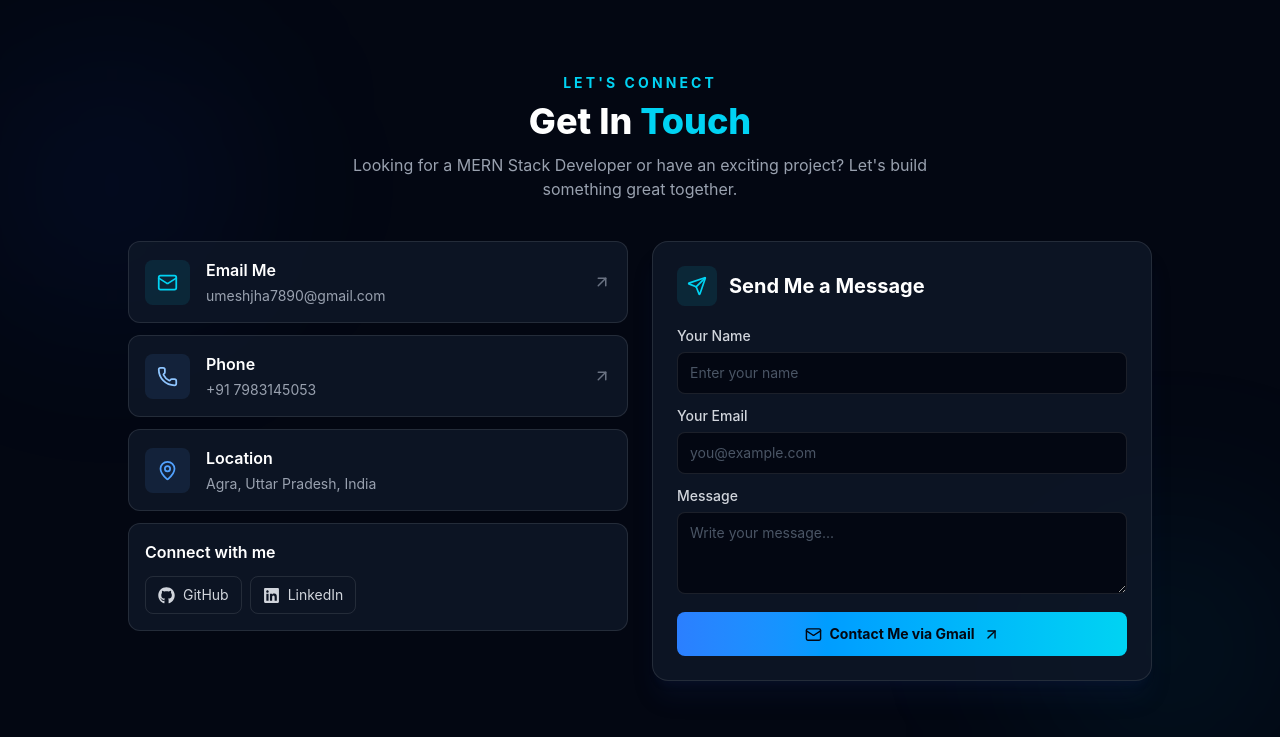
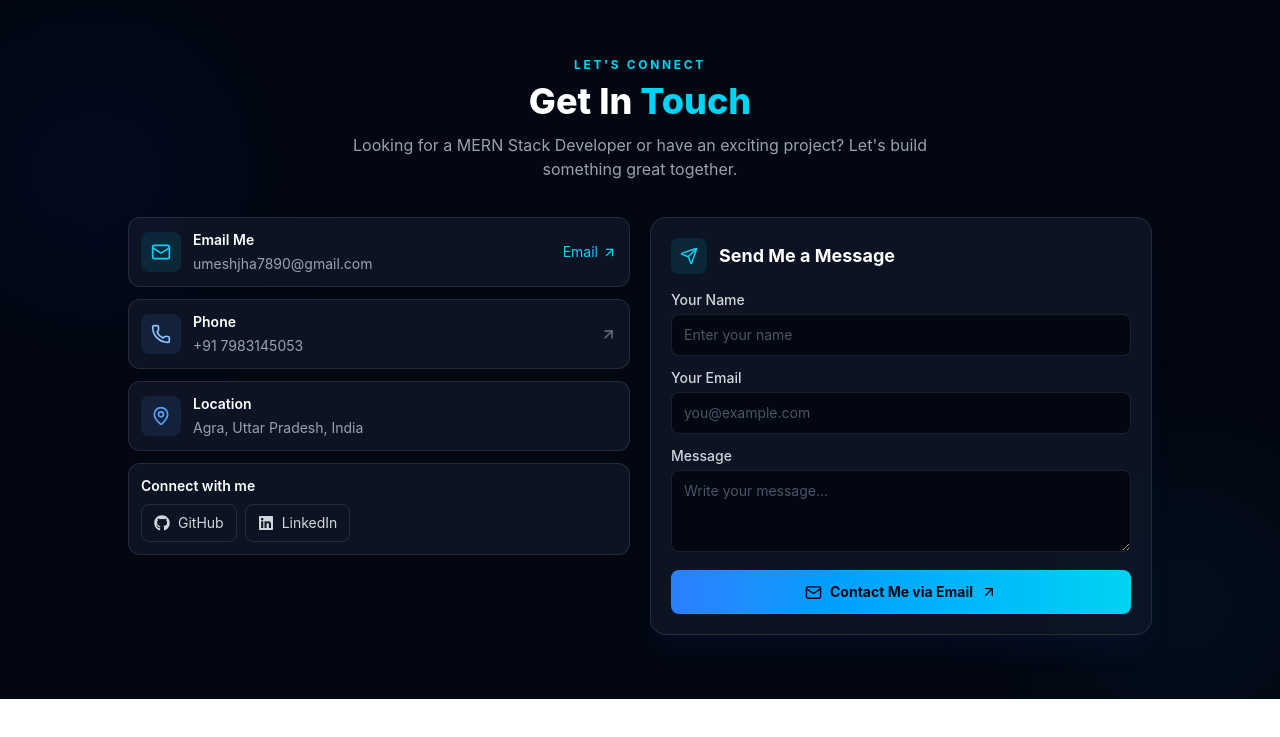
Before and after one commit to Umesh590/UmeshKumar-Portfolio, a React (Vite) app: page / in a window 1280 px wide. Shown: the part 5576-6313 px from the top of the page. After the commit the page ends 6275 px from the top, so only its background shows below. Built offline with nearby package versions, Linux system fonts and the light colour scheme.

Commit message:
Fix Gmail link for Android

```diff
--- a/src/components/Contact.jsx
+++ b/src/components/Contact.jsx
@@ -4,7 +4,46 @@ import { FaGithub, FaLinkedin } from "react-icons/fa";
 
 const EMAIL = "umeshjha7890@gmail.com";
 
-const GMAIL_COMPOSE_URL = "https://mail.google.com/mail/";
+const openEmail = (subject = "", body = "") => {
+  const isAndroid = /Android/i.test(navigator.userAgent);
+
+  // Android: open the configured email app, such as Gmail.
+  if (isAndroid) {
+    const params = new URLSearchParams();
+    if (subject) params.set("subject", subject);
+    if (body) params.set("body", body);
+
+    const query = params.toString();
+    window.location.href = `mailto:${EMAIL}${query ? `?${query}` : ""}`;
+    return;
+  }
+
+  // Laptop and other devices: open Gmail web compose.
+  const url = new URL("https://mail.google.com/mail/");
+  url.searchParams.set("view", "cm");
+  url.searchParams.set("fs", "1");
+  url.searchParams.set("to", EMAIL);
+  if (subject) url.searchParams.set("su", subject);
+  if (body) url.searchParams.set("body", body);
+
+  window.open(url.toString(), "_blank", "noopener,noreferrer");
+};
+
+function EmailLink({ subject = "", body = "", children }) {
+  return (
+    <a
+      href={`mailto:${EMAIL}`}
+      onClick={(e) => {
+        e.preventDefault();
+        openEmail(subject, body);
+      }}
+      aria-label="Email Umesh"
+      className="text-sm text-cyan-400 transition hover:text-cyan-300"
+    >
+      {children}
+    </a>
+  );
+}
 
 export default function Contact() {
   const [form, setForm] = useState({
@@ -12,22 +51,7 @@ export default function Contact() {
     email: "",
     message: "",
   });
-
   const [error, setError] = useState("");
-
-  const openGmail = (subject = "", body = "") => {
-    const url = new URL(GMAIL_COMPOSE_URL);
-
-    url.searchParams.set("view", "cm");
-    url.searchParams.set("fs", "1");
-    url.searchParams.set("to", EMAIL);
-
-    if (subject) url.searchParams.set("su", subject);
-    if (body) url.searchParams.set("body", body);
-
-    // Open Gmail in a new tab on desktop and mobile browsers.
-    window.open(url.toString(), "_blank", "noopener,noreferrer");
-  };
 
   const handleSubmit = (e) => {
     e.preventDefault();
@@ -56,22 +80,22 @@ ${message}
 From: ${name}
 Reply to: ${email}`;
 
-    openGmail(subject, body);
+    openEmail(subject, body);
   };
 
   return (
     <section
       id="contact"
-      className="relative overflow-hidden bg-gray-950 px-4 py-16 text-white sm:px-6 sm:py-20"
+      className="relative overflow-hidden bg-gray-950 px-4 py-12 text-white sm:px-6 sm:py-16"
     >
-      {/* Subtle background glow */}
-      <div className="pointer-events-none absolute left-0 top-20 h-56 w-56 rounded-full bg-blue-600/10 blur-[100px]" />
-      <div className="pointer-events-none absolute bottom-0 right-0 h-56 w-56 rounded-full bg-cyan-500/10 blur-[100px]" />
+      {/* Background glow */}
+      <div className="pointer-events-none absolute left-0 top-20 h-48 w-48 rounded-full bg-blue-600/10 blur-[90px]" />
+      <div className="pointer-events-none absolute bottom-0 right-0 h-48 w-48 rounded-full bg-cyan-500/10 blur-[90px]" />
 
       <div className="relative mx-auto max-w-5xl">
         {/* Heading */}
-        <div className="mb-9 text-center sm:mb-10">
-          <p className="mb-2 text-xs font-bold uppercase tracking-[0.22em] text-cyan-400 sm:text-sm">
+        <div className="mb-7 text-center sm:mb-9">
+          <p className="mb-2 text-xs font-bold uppercase tracking-[0.22em] text-cyan-400">
             Let's connect
           </p>
 
@@ -85,65 +109,60 @@ Reply to: ${email}`;
           </p>
         </div>
 
-        <div className="grid items-start gap-5 lg:grid-cols-2 lg:gap-6">
+        <div className="grid items-start gap-4 lg:grid-cols-2 lg:gap-5">
           {/* Contact details */}
           <div className="space-y-3">
             {/* Email card */}
-            <a
-              href={`${GMAIL_COMPOSE_URL}?view=cm&fs=1&to=${encodeURIComponent(EMAIL)}`}
-              target="_blank"
-              rel="noopener noreferrer"
-              aria-label="Email Umesh using Gmail"
-              className="group flex min-w-0 items-center gap-3 rounded-xl border border-white/10 bg-gray-900/80 p-3 transition hover:border-cyan-400/50 hover:bg-gray-900 sm:gap-4 sm:p-4"
-            >
-              <div className="shrink-0 rounded-lg bg-cyan-400/10 p-3 text-cyan-400 transition group-hover:bg-cyan-400 group-hover:text-gray-950">
-                <Mail size={21} />
+            <div className="group flex min-w-0 items-center gap-3 rounded-xl border border-white/10 bg-gray-900/80 p-3 transition hover:border-cyan-400/50">
+              <div className="shrink-0 rounded-lg bg-cyan-400/10 p-2.5 text-cyan-400">
+                <Mail size={20} />
               </div>
 
               <div className="min-w-0 flex-1">
-                <h3 className="text-sm font-semibold sm:text-base">Email Me</h3>
+                <h3 className="text-sm font-semibold">Email Me</h3>
                 <p className="mt-1 break-all text-xs text-gray-400 sm:text-sm">
                   {EMAIL}
                 </p>
               </div>
 
-              <ArrowUpRight
-                size={18}
-                className="shrink-0 text-gray-500 transition group-hover:text-cyan-400"
-              />
-            </a>
+              <EmailLink>
+                <span className="flex items-center gap-1">
+                  Email <ArrowUpRight size={15} />
+                </span>
+              </EmailLink>
+            </div>
 
             {/* Phone card */}
             <a
               href="tel:+917983145053"
-              aria-label="Call Umesh Kumar at +91 7983145053"
-              className="group flex items-center gap-3 rounded-xl border border-white/10 bg-gray-900/80 p-3 transition hover:border-blue-400/50 hover:bg-gray-900 sm:gap-4 sm:p-4"
+              aria-label="Call Umesh Kumar"
+              className="group flex items-center gap-3 rounded-xl border border-white/10 bg-gray-900/80 p-3 transition hover:border-blue-400/50"
             >
-              <div className="shrink-0 rounded-lg bg-blue-400/10 p-3 text-blue-300">
-                <Phone size={21} />
+              <div className="shrink-0 rounded-lg bg-blue-400/10 p-2.5 text-blue-300">
+                <Phone size={20} />
               </div>
 
               <div className="min-w-0 flex-1">
-                <h3 className="text-sm font-semibold sm:text-base">Phone</h3>
+                <h3 className="text-sm font-semibold">Phone</h3>
                 <p className="mt-1 text-xs text-gray-400 sm:text-sm">
                   +91 7983145053
                 </p>
               </div>
 
               <ArrowUpRight
-                size={18}
-                className="shrink-0 text-gray-500 transition group-hover:text-cyan-400"
+                size={17}
+                className="text-gray-500 transition group-hover:text-cyan-400"
               />
             </a>
 
             {/* Location card */}
-            <div className="flex items-center gap-3 rounded-xl border border-white/10 bg-gray-900/80 p-3 sm:gap-4 sm:p-4">
-              <div className="shrink-0 rounded-lg bg-blue-400/10 p-3 text-blue-400">
-                <MapPin size={21} />
+            <div className="flex items-center gap-3 rounded-xl border border-white/10 bg-gray-900/80 p-3">
+              <div className="shrink-0 rounded-lg bg-blue-400/10 p-2.5 text-blue-400">
+                <MapPin size={20} />
               </div>
 
-              <div className="min-w-0">
-                <h3 className="text-sm font-semibold sm:text-base">Location</h3>
+              <div>
+                <h3 className="text-sm font-semibold">Location</h3>
                 <p className="mt-1 text-xs text-gray-400 sm:text-sm">
                   Agra, Uttar Pradesh, India
                 </p>
@@ -151,10 +170,8 @@ Reply to: ${email}`;
             </div>
 
             {/* Social links */}
-            <div className="rounded-xl border border-white/10 bg-gray-900/80 p-4">
-              <h3 className="mb-3 text-sm font-semibold sm:text-base">
-                Connect with me
-              </h3>
+            <div className="rounded-xl border border-white/10 bg-gray-900/80 p-3">
+              <h3 className="mb-2 text-sm font-semibold">Connect with me</h3>
 
               <div className="flex flex-wrap gap-2">
                 <a
@@ -164,7 +181,7 @@ Reply to: ${email}`;
                   aria-label="GitHub profile"
                   className="inline-flex items-center gap-2 rounded-lg border border-white/10 px-3 py-2 text-xs text-gray-300 transition hover:border-white/30 hover:bg-white/5 hover:text-white sm:text-sm"
                 >
-                  <FaGithub size={17} />
+                  <FaGithub size={16} />
                   GitHub
                 </a>
 
@@ -175,36 +192,31 @@ Reply to: ${email}`;
                   aria-label="LinkedIn profile"
                   className="inline-flex items-center gap-2 rounded-lg border border-white/10 px-3 py-2 text-xs text-gray-300 transition hover:border-blue-400/40 hover:bg-blue-400/10 hover:text-blue-400 sm:text-sm"
                 >
-                  <FaLinkedin size={17} />
+                  <FaLinkedin size={16} />
                   LinkedIn
                 </a>
               </div>
             </div>
           </div>
 
-          {/* Compact contact form */}
-          <div className="rounded-2xl border border-white/10 bg-gray-900/80 p-4 shadow-xl shadow-blue-950/20 sm:p-6">
-            <div className="mb-5 flex items-center gap-3">
-              <div className="flex h-10 w-10 shrink-0 items-center justify-center rounded-lg bg-cyan-400/10 text-cyan-400">
-                <Send size={20} />
+          {/* Contact form */}
+          <div className="rounded-2xl border border-white/10 bg-gray-900/80 p-4 shadow-xl shadow-blue-950/20 sm:p-5">
+            <div className="mb-4 flex items-center gap-3">
+              <div className="flex h-9 w-9 shrink-0 items-center justify-center rounded-lg bg-cyan-400/10 text-cyan-400">
+                <Send size={18} />
               </div>
 
-              <div>
-                <h3 className="text-lg font-bold sm:text-xl">
-                  Send Me a Message
-                </h3>
-              </div>
+              <h3 className="text-lg font-bold">Send Me a Message</h3>
             </div>
 
             <form onSubmit={handleSubmit} className="space-y-3">
               <div>
                 <label
                   htmlFor="contact-name"
-                  className="mb-1.5 block text-sm font-medium text-gray-300"
+                  className="mb-1 block text-sm font-medium text-gray-300"
                 >
                   Your Name
                 </label>
-
                 <input
                   id="contact-name"
                   type="text"
@@ -220,11 +232,10 @@ Reply to: ${email}`;
               <div>
                 <label
                   htmlFor="contact-email"
-                  className="mb-1.5 block text-sm font-medium text-gray-300"
+                  className="mb-1 block text-sm font-medium text-gray-300"
                 >
                   Your Email
                 </label>
-
                 <input
                   id="contact-email"
                   type="email"
@@ -240,11 +251,10 @@ Reply to: ${email}`;
               <div>
                 <label
                   htmlFor="contact-message"
-                  className="mb-1.5 block text-sm font-medium text-gray-300"
+                  className="mb-1 block text-sm font-medium text-gray-300"
                 >
                   Message
                 </label>
-
                 <textarea
                   id="contact-message"
                   rows={3}
@@ -269,9 +279,9 @@ Reply to: ${email}`;
                 className="group flex w-full items-center justify-center gap-2 rounded-lg bg-gradient-to-r from-blue-500 to-cyan-400 px-4 py-3 text-sm font-bold text-gray-950 transition hover:brightness-110 focus:outline-none focus:ring-2 focus:ring-cyan-300 focus:ring-offset-2 focus:ring-offset-gray-900"
               >
                 <Mail size={17} />
-                Contact Me via Gmail
+                Contact Me via Email
                 <ArrowUpRight
-                  size={17}
+                  size={16}
                   className="transition group-hover:translate-x-0.5 group-hover:-translate-y-0.5"
                 />
               </button>
```
